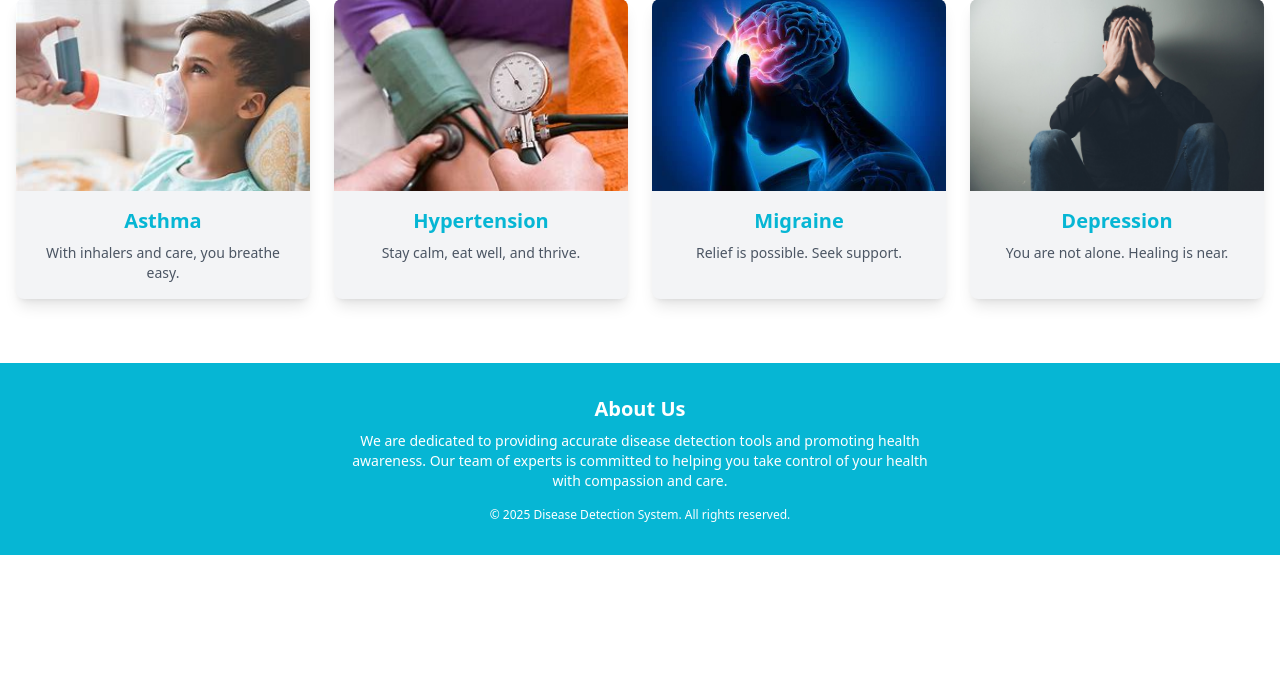
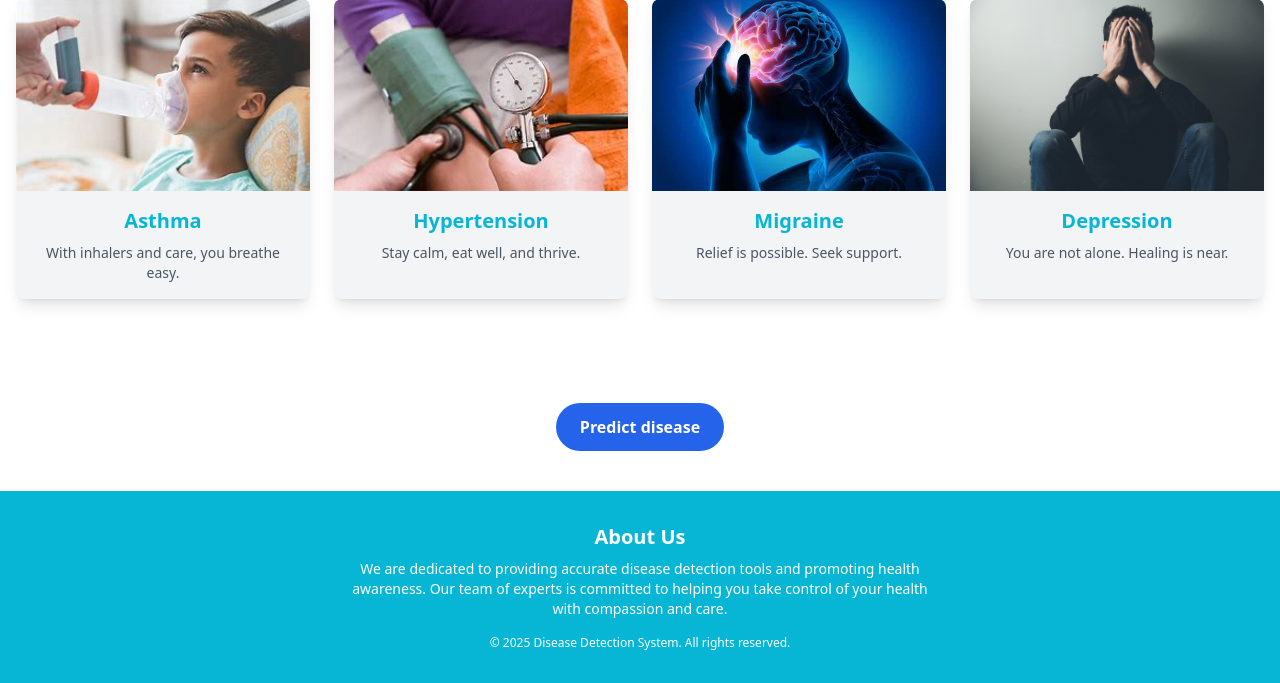
Before and after one commit to divya-divyanshu/6-4-2025-disease, a Flask app: template templates/disease.html in a window 1280 px wide. Shown: the part 642-1325 px from the top of the page. Before the commit the page ends 1197 px from the top, so only its background shows below. Run offline with Flask 3, Linux system fonts and the light colour scheme; the template is opened without the code that fills it, so the values that code supplies are empty; some libraries are stand-ins or nearby versions.

Commit message:
commiting

```diff
--- a/templates/disease.html
+++ b/templates/disease.html
@@ -144,6 +144,15 @@
             </div>
         </div>
     </section>
+    <!-- Predict Disease Button Section -->
+        <div class="text-center my-10">
+            <a href="index.html">
+                <button class="bg-blue-600 text-white font-semibold py-3 px-6 rounded-full hover:bg-blue-700 transition duration-300">
+                    Predict disease
+                </button>
+            </a>
+        </div>
+
 
     <!-- Footer Section -->
     <footer class="bg-primary text-white py-8">
```
